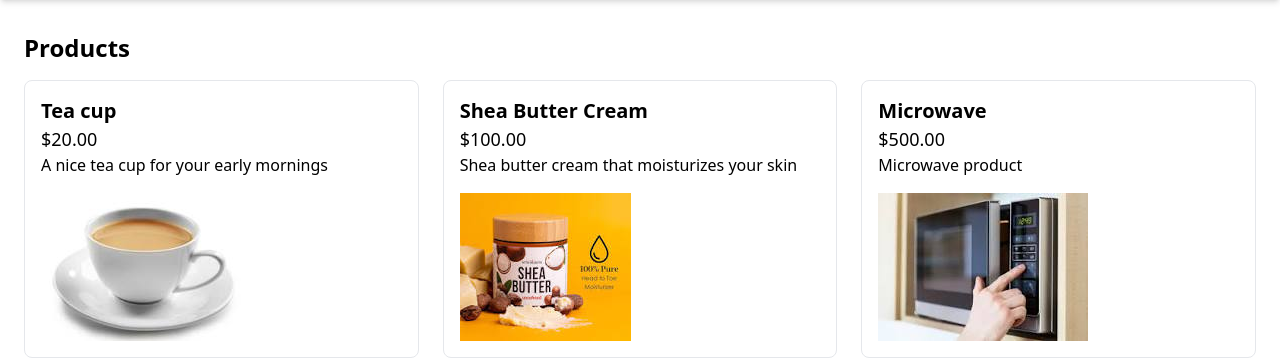
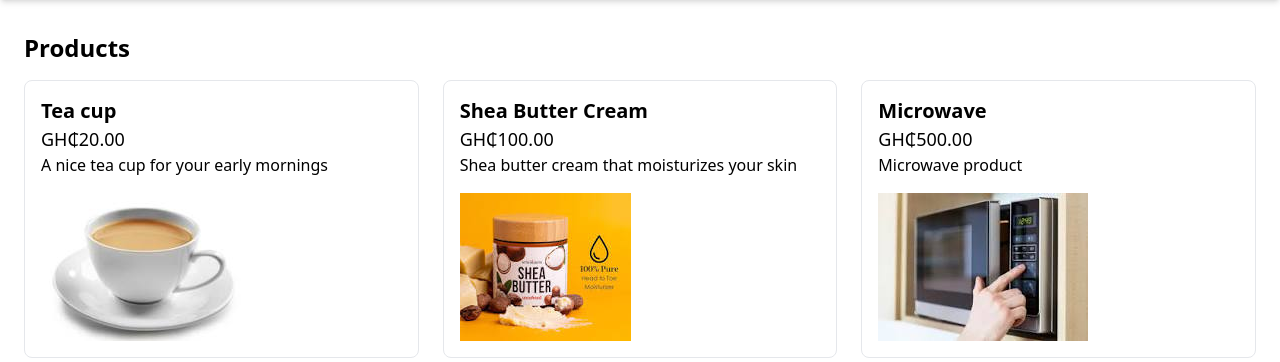
Before and after one commit to Phransis/Django-Bootcamp, a Django app: page /makola/product/list/ in a window 1280 px wide. Shown: the part 64-426 px from the top of the page. Run offline with Django 5.2, Linux system fonts and the light colour scheme; data comes from the database, SQL or seed files in the repository; style sheets or scripts are compiled from the project's sources.

Commit message:
feat: update currency format to use GH₵ for product prices in detail and list views

```diff
--- a/makola/templates/makola/product_detail.html
+++ b/makola/templates/makola/product_detail.html
@@ -4,7 +4,7 @@
 {% block content %}
     <div class="max-w-7xl mx-auto px-6 py-8">
         <h2 class="text-2xl font-bold mb-4">{{ object.name }}</h2>
-        <p class="text-lg">${{ object.price|floatformat:2 }}</p>
+        <p class="text-lg">GH₵{{ object.price|floatformat:2 }}</p>
         <p>{{ object.description }}</p>
         {% if object.image %}
             <img src="{{ object.image.url }}" alt="{{ object.name }}" class="mt-4 max-w-full h-auto">
--- a/makola/templates/makola/product_list.html
+++ b/makola/templates/makola/product_list.html
@@ -8,7 +8,7 @@
             {% for product in object_list %}
                 <div class="border rounded-lg p-4">
                     <h3 class="text-xl font-bold">{{ product.name }}</h3>
-                    <p class="text-lg">${{ product.price|floatformat:2 }}</p>
+                    <p class="text-lg">GH₵{{ product.price|floatformat:2 }}</p>
                     <p>{{ product.description }}</p>
                     {% if product.image %}
                         <img src="{{ product.image.url }}" alt="{{ product.name }}" class="mt-4 max-w-full h-auto">
```
